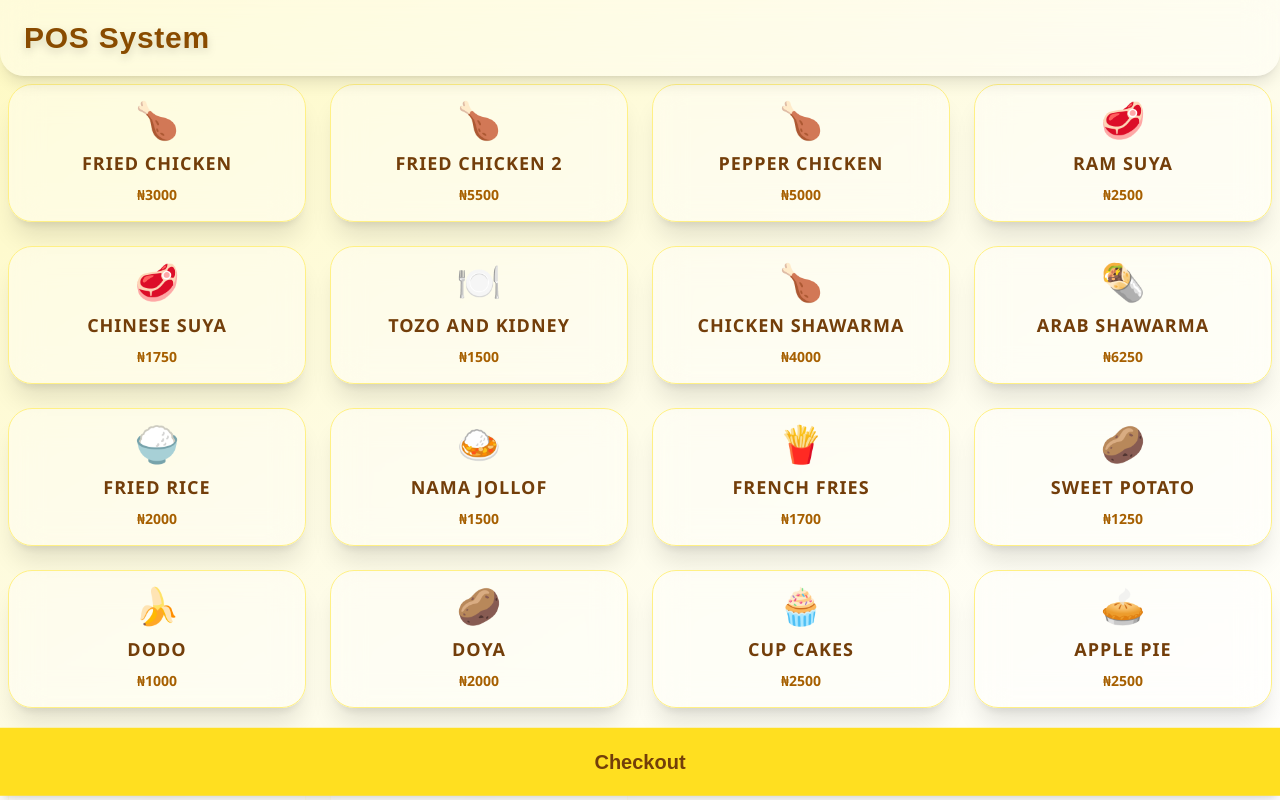
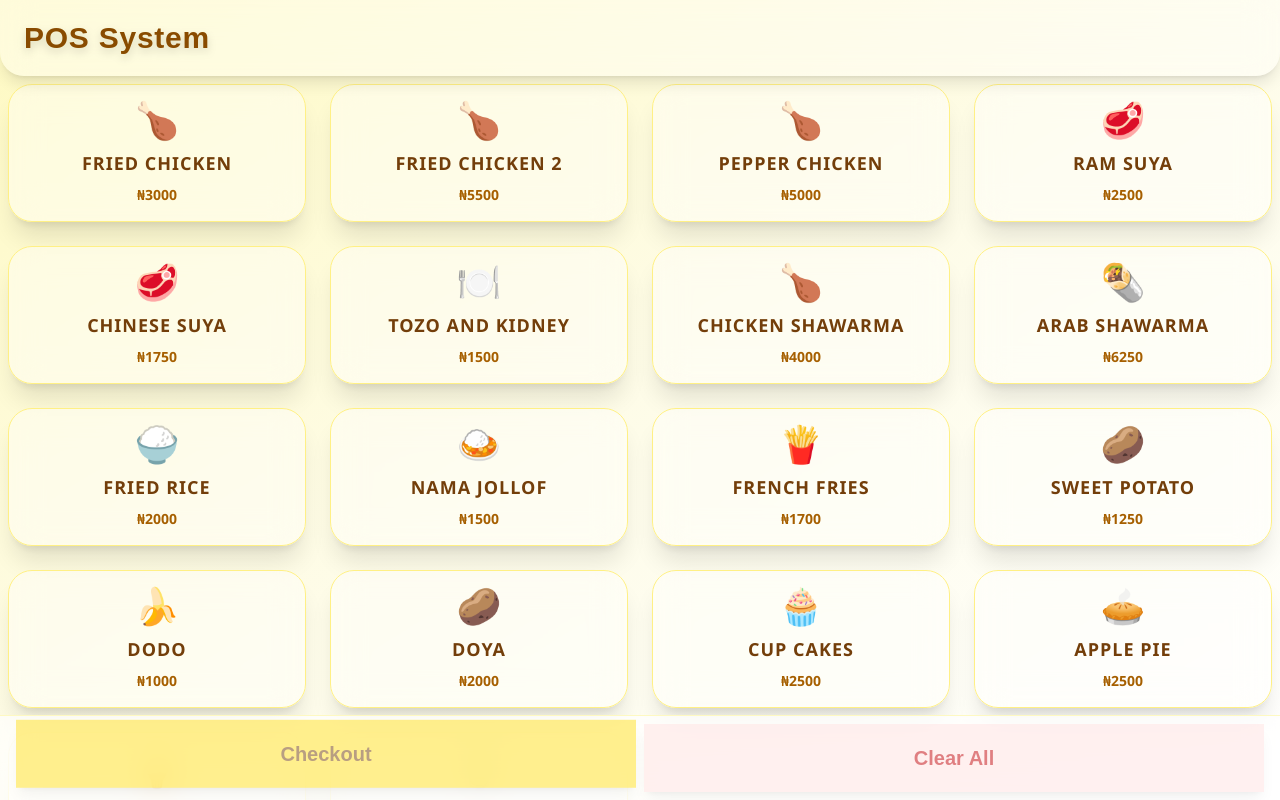
Before and after one commit to lala-tech-nig/namaexressweb, a Next.js app: page / in a window 1280 px wide. Built offline with nearby package versions, Linux system fonts and the light colour scheme.

Commit message:
final ui design

```diff
--- a/app/checkout/CheckoutPage.js
+++ b/app/checkout/CheckoutPage.js
@@ -2,6 +2,7 @@
 import { useSearchParams } from "next/navigation";
 import { useEffect, useState } from "react";
 import axios from "axios";
+import { useRouter } from "next/navigation";
 
 function getProductIcon(name) {
   if (name.includes("CHICKEN")) return "🍗";
@@ -22,6 +23,7 @@ function getProductIcon(name) {
 
 export default function CheckoutPage() {
   const searchParams = useSearchParams();
+  const router = useRouter();
   const [order, setOrder] = useState({});
 
   useEffect(() => {
@@ -60,6 +62,18 @@ export default function CheckoutPage() {
           Nama Express
         </span>
       </div>
+      {/* Back Button */}
+      <button
+        className="absolute top-6 left-4 z-[101] bg-yellow-200 text-yellow-900 px-3 py-1 rounded-full shadow hover:bg-yellow-300 transition-all duration-200 flex items-center gap-2"
+        onClick={() =>
+          router.push(
+            "/?data=" + encodeURIComponent(JSON.stringify(order))
+          )
+        }
+      >
+        <span className="text-lg">←</span>
+        <span className="text-sm font-semibold">Back</span>
+      </button>
       <div className="flex-1 overflow-y-auto px-2 pb-32">
         {Object.values(order).length === 0 ? (
           <div className="text-center text-yellow-700 mt-16 text-lg animate-fade-in">
@@ -103,16 +117,31 @@ export default function CheckoutPage() {
         )}
       </div>
       <div className="fixed bottom-0 left-0 w-full z-[100] px-0 pb-0 bg-white/70 backdrop-blur-lg border-t border-yellow-100">
-        <div className="flex flex-col items-end px-4 pt-2">
+        <div className="flex flex-col px-4 pt-2">
           <div className="text-xl font-bold text-yellow-900 mb-2">
             Total: ₦{total.toLocaleString()}
           </div>
-          <button
-            className="w-full bg-yellow-300 text-yellow-900 py-5 rounded-none text-xl font-bold shadow-lg border-0 transition-all duration-300 hover:bg-yellow-400 hover:text-yellow-900 animate-bounce"
-            onClick={confirmAndPrint}
-          >
-            Confirm & Print
-          </button>
+          <div className="flex gap-2">
+            <button
+              className="flex-[2] bg-yellow-300 text-yellow-900 py-5 rounded-none text-xl font-bold shadow-lg border-0 transition-all duration-300 hover:bg-yellow-400 hover:text-yellow-900 animate-bounce"
+              onClick={confirmAndPrint}
+              disabled={Object.values(order).length === 0}
+            >
+              Confirm & Print
+            </button>
+            <button
+              className="flex-1 bg-yellow-200 text-yellow-900 py-5 rounded-none text-lg font-semibold shadow border-0 transition-all duration-200 hover:bg-yellow-300 flex items-center justify-center gap-2"
+              onClick={() =>
+                router.push(
+                  "/?data=" + encodeURIComponent(JSON.stringify(order))
+                )
+              }
+              disabled={Object.values(order).length === 0}
+            >
+              <span className="text-lg">←</span>
+              <span className="text-sm font-semibold">Back</span>
+            </button>
+          </div>
         </div>
       </div>
       <style jsx>{`
--- a/app/page.js
+++ b/app/page.js
@@ -1,7 +1,7 @@
 // app/page.js
 "use client";
-import { useState } from "react";
-import { useRouter } from "next/navigation";
+import { useSearchParams, useRouter } from "next/navigation";
+import { useEffect, useState } from "react";
 
 const products = [
 	{ id: 1, name: "FRIED CHICKEN", price: 3000 },
@@ -25,8 +25,25 @@ const products = [
 ];
 
 export default function POSPage() {
+	const searchParams = useSearchParams();
+	const router = useRouter();
+
 	const [selected, setSelected] = useState({});
-	const router = useRouter();
+
+	// Restore selected products from query param on mount
+	useEffect(() => {
+		const rawData = searchParams.get("data");
+		if (rawData) {
+			try {
+				const parsed = JSON.parse(rawData);
+				if (parsed && typeof parsed === "object") {
+					setSelected(parsed);
+				}
+			} catch (e) {
+				// Ignore parse errors
+			}
+		}
+	}, [searchParams]);
 
 	const addItem = (product) => {
 		setSelected((prev) => ({
@@ -103,17 +120,35 @@ export default function POSPage() {
 				</div>
 			</div>
 			<div className="fixed bottom-0 left-0 w-full z-[100] px-0 pb-0 bg-white/70 backdrop-blur-lg border-t border-yellow-100">
+				<div className="flex gap-2 px-4 py-2">
 					<button
-					className="w-full bg-yellow-300 text-yellow-900 py-5 rounded-none text-xl font-bold shadow-lg border-0 transition-all duration-300 hover:bg-yellow-400 hover:text-yellow-900 animate-bounce"
+						className={`flex-1 bg-yellow-300 text-yellow-900 py-5 rounded-none text-xl font-bold shadow-lg border-0 transition-all duration-300 hover:bg-yellow-400 hover:text-yellow-900 animate-bounce ${
+							Object.keys(selected).length === 0
+								? "opacity-50 cursor-not-allowed"
+								: ""
+						}`}
 						onClick={() =>
 							router.push(
 								"/checkout?data=" +
 									encodeURIComponent(JSON.stringify(selected))
 							)
 						}
+						disabled={Object.keys(selected).length === 0}
 					>
 						Checkout
 					</button>
+					<button
+						className={`flex-1 bg-red-100 text-red-700 py-5 rounded-none text-xl font-bold shadow-lg border-0 transition-all duration-300 hover:bg-red-200 hover:text-red-900 ${
+							Object.keys(selected).length === 0
+								? "opacity-50 cursor-not-allowed"
+								: ""
+						}`}
+						onClick={() => setSelected({})}
+						disabled={Object.keys(selected).length === 0}
+					>
+						Clear All
+					</button>
+				</div>
 			</div>
 			{/* Animations */}
 			<style jsx>{`
```
Lines whose indentation alone changed are shown as unchanged.
